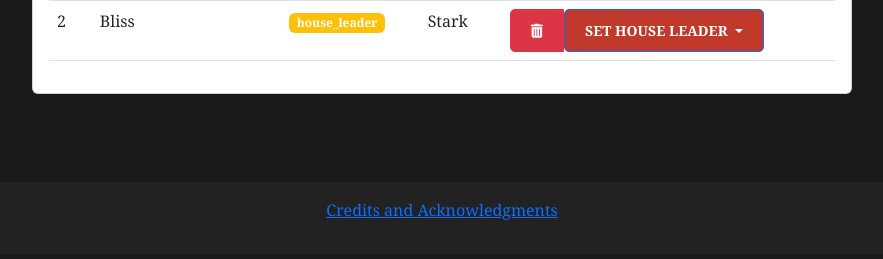
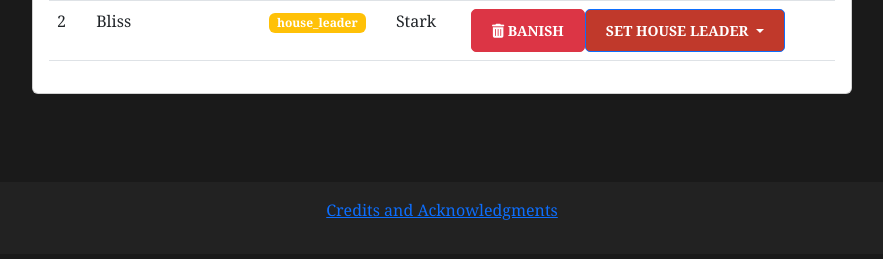
Before and after one commit to veptyshka/WesterosExplorer, a Flask app: page /admin/ in a window 1280 px wide. Shown: the part 395-654 px from the top of the page, without its empty margins (198-1081 px from the left). Run offline with Flask 3, Linux system fonts and the light colour scheme; a user stored in the database is signed in.

Commit message:
delete user fix

```diff
--- a/templates/dashboard.html
+++ b/templates/dashboard.html
@@ -36,11 +36,12 @@
                             <td>
                                 {% if user.role != UserRole.ADMIN %}
                                     <div class="btn-group" role="group">
-                                        <a href="{{ url_for('admin.delete_user', user_id=user.id) }}"
-                                           class="btn btn-sm btn-danger"
-                                           onclick="return confirm('Banish {{ user.username }} from Westeros?')">
-                                            <i class="fas fa-trash-alt"></i>
-                                        </a>
+                                        <form action="{{ url_for('admin.delete_user', user_id=user.id) }}" method="POST" style="display: inline;">
+                                            <button type="submit" class="btn btn-danger btn-sm"
+                                                    onclick="return confirm('Are you sure want to banish {{ user.username }}?')">
+                                                <i class="fas fa-trash-alt"></i> Banish
+                                            </button>
+                                        </form>
                                         <div class="dropdown">
                                             <button class="btn btn-sm btn-primary dropdown-toggle"
                                                     type="button"
```
Also changed, not shown: instance/westeros.db (added).
